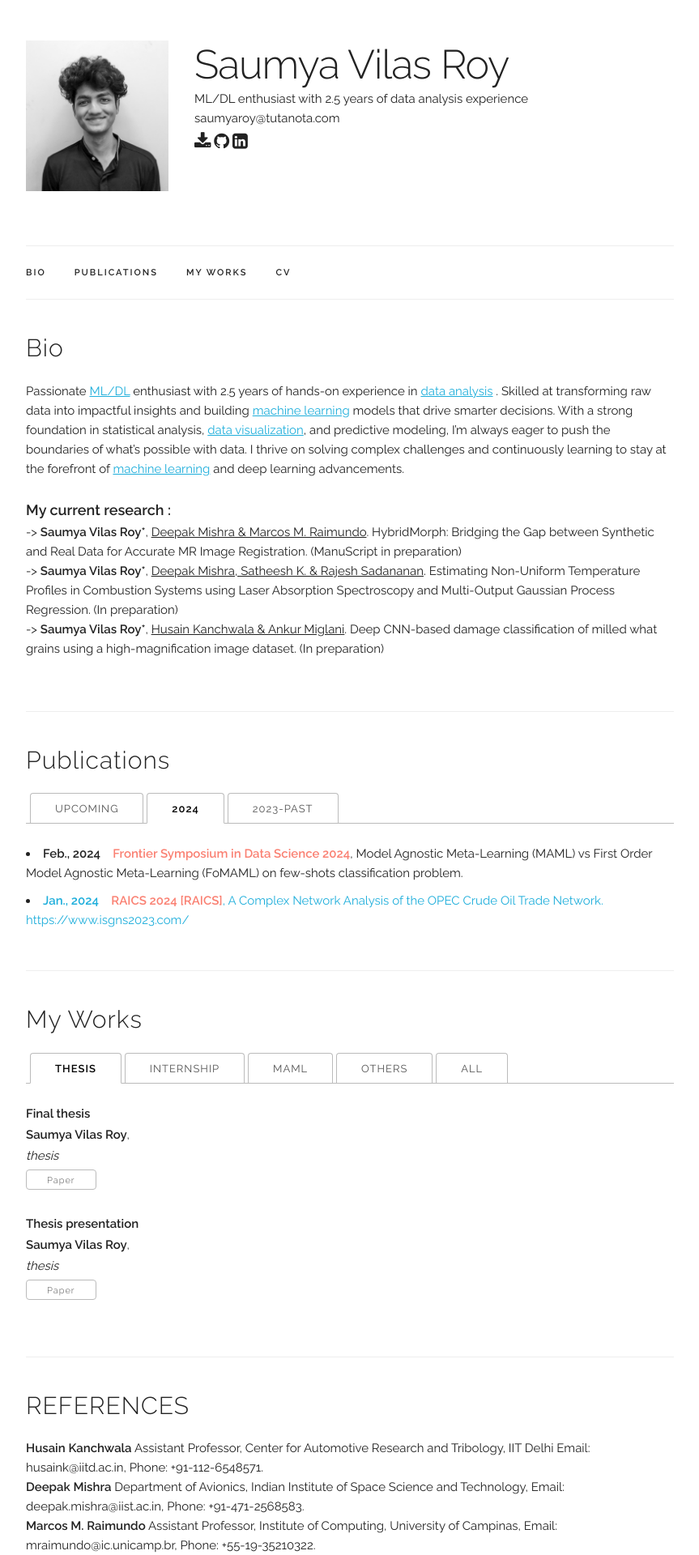
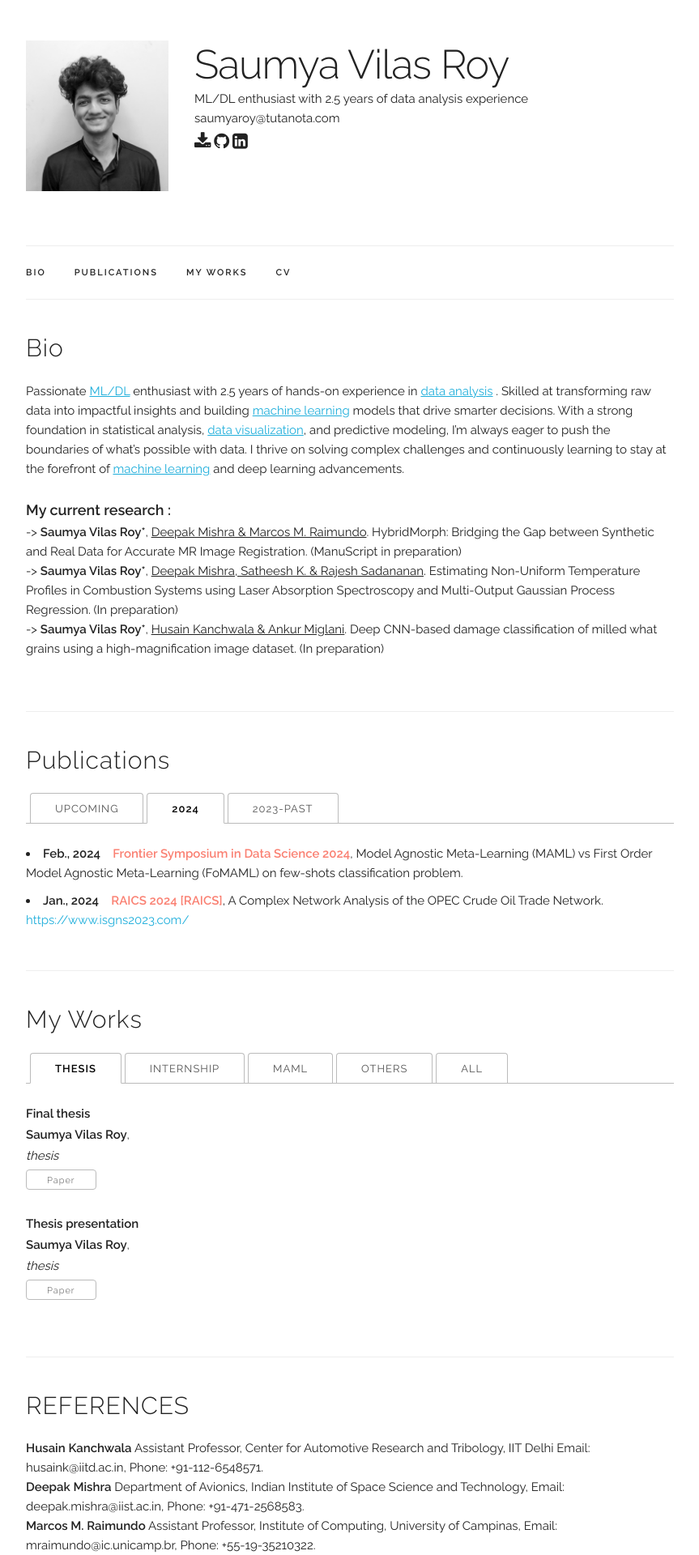
Before and after one commit to kurmananda/saumya, a Jekyll site: the page built from index.html, in a window 1280 px wide. Shown: the top 1920 px of the page at 81% size, without its empty margins (208-1071 px from the left). Built offline with Jekyll 4.4.1, drawn with Linux system fonts in a browser that asks for light colours.

Commit message:
Update news.yaml

```diff
--- a/_data/news.yaml
+++ b/_data/news.yaml
@@ -1,7 +1,7 @@
 
 news:
 
-  - content: '<b>Feb., 2024</b>&nbsp;&nbsp;&nbsp;&nbsp;<b style="color:#fa8072;">Frontier Symposium in Data Science 2024</b>, Model Agnostic Meta-Learning (MAML) vs First Order Model Agnostic Meta-Learning (FoMAML) on few-shots classification problem. <a>'
+  - content: '<b>Feb., 2024</b>&nbsp;&nbsp;&nbsp;&nbsp;<b style="color:#fa8072;">Frontier Symposium in Data Science 2024</b>, Model Agnostic Meta-Learning (MAML) vs First Order Model Agnostic Meta-Learning (FoMAML) on few-shots classification problem.'
     year: "2024"
 
   - content: '<b>Jan., 2024</b>&nbsp;&nbsp;&nbsp;&nbsp;<b style="color:#fa8072;">RAICS 2024 [RAICS]</b>, A Complex Network Analysis of the OPEC Crude Oil Trade Network. <a>https://www.isgns2023.com/</a>'
```
